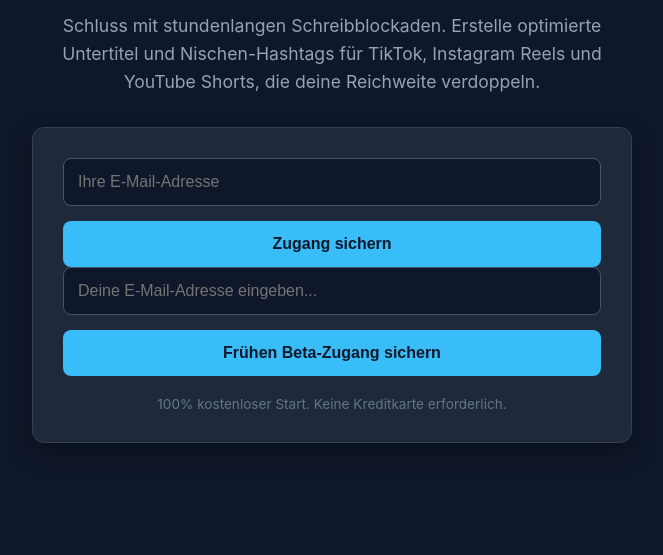
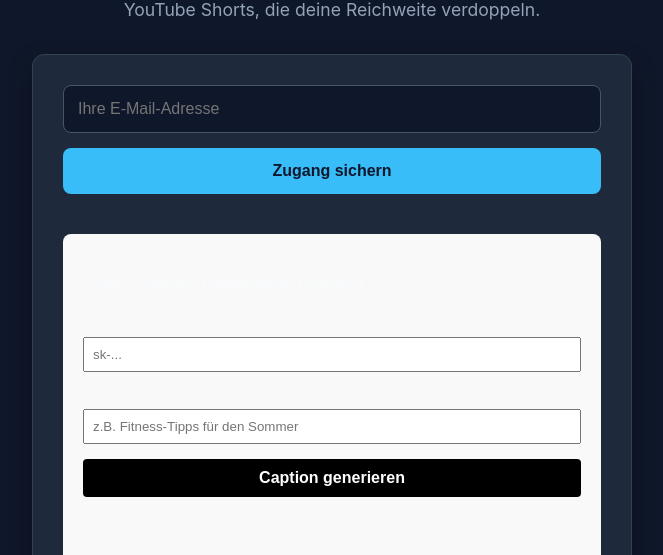
Before and after one commit to codebytrad/caption-generator, a plain HTML site: page index.html in a window 1280 px wide. Shown: the part 245-800 px from the top of the page, without its empty margins (308-971 px from the left). Drawn offline with Linux system fonts and the light colour scheme.

Commit message:
Add live caption generator feature to index.html

```diff
--- a/index.html
+++ b/index.html
@@ -85,6 +85,69 @@
   <input type="email" name="email" placeholder="Ihre E-Mail-Adresse" required>
   <button type="submit">Zugang sichern</button>
 </form>
+<div style="margin-top: 40px; padding: 20px; background: #f9f9f9; border-radius: 8px; max-width: 500px; margin-left: auto; margin-right: auto; text-align: left;">
+  <h3>Live Caption Generator (Demo)</h3>
+
+  <div style="margin-bottom: 15px;">
+    <label style="display: block; font-size: 14px; margin-bottom: 5px;">Dein OpenAI API-Key:</label>
+    <input type="password" id="apiKey" placeholder="sk-..." style="width: 100%; padding: 8px; box-sizing: border-box;">
+  </div>
+
+  <div style="margin-bottom: 15px;">
+    <label style="display: block; font-size: 14px; margin-bottom: 5px;">Thema / Produkt für die Caption:</label>
+    <input type="text" id="topicInput" placeholder="z.B. Fitness-Tipps für den Sommer" style="width: 100%; padding: 8px; box-sizing: border-box;">
+  </div>
+
+  <button onclick="generateCaption()" style="padding: 10px 15px; background: #000; color: #fff; border: none; border-radius: 4px; cursor: pointer;">Caption generieren</button>
+
+  <div style="margin-top: 20px;">
+    <h4>Ergebnis:</h4>
+    <p id="output" style="white-space: pre-wrap; background: #fff; padding: 10px; border: 1px solid #ddd; border-radius: 4px; min-height: 50px;"></p>
+  </div>
+</div>
+
+<script>
+async function generateCaption() {
+  const apiKey = document.getElementById('apiKey').value;
+  const topic = document.getElementById('topicInput').value;
+  const output = document.getElementById('output');
+
+  if (!apiKey || !topic) {
+    output.innerText = "Bitte gib deinen API-Key und ein Thema ein!";
+    return;
+  }
+
+  output.innerText = "Generiere Caption...";
+
+  try {
+    const response = await fetch('https://api.openai.com/v1/chat/completions', {
+      method: 'POST',
+      headers: {
+        'Content-Type': 'application/json',
+        'Authorization': `Bearer ${apiKey}`
+      },
+      body: JSON.stringify({
+        model: "gpt-4o-mini",
+        messages: [
+          { role: "system", content: "Du bist ein Social-Media-Experte und schreibst ansprechende, virale Instagram/TikTok-Captions inklusive passender Hashtags." },
+          { role: "user", content: `Schreibe eine Caption zum Thema: ${topic}` }
+        ],
+        temperature: 0.7
+      })
+    });
+
+    const data = await response.json();
+
+    if (data.choices && data.choices.length > 0) {
+      output.innerText = data.choices[0].message.content;
+    } else {
+      output.innerText = "Fehler: " + (data.error?.message || "Unbekannter Fehler");
+    }
+  } catch (error) {
+    output.innerText = "Netzwerkfehler: " + error.message;
+  }
+}
+</script>
 
 
                 <input type="email" placeholder="Deine E-Mail-Adresse eingeben..." required>
```
